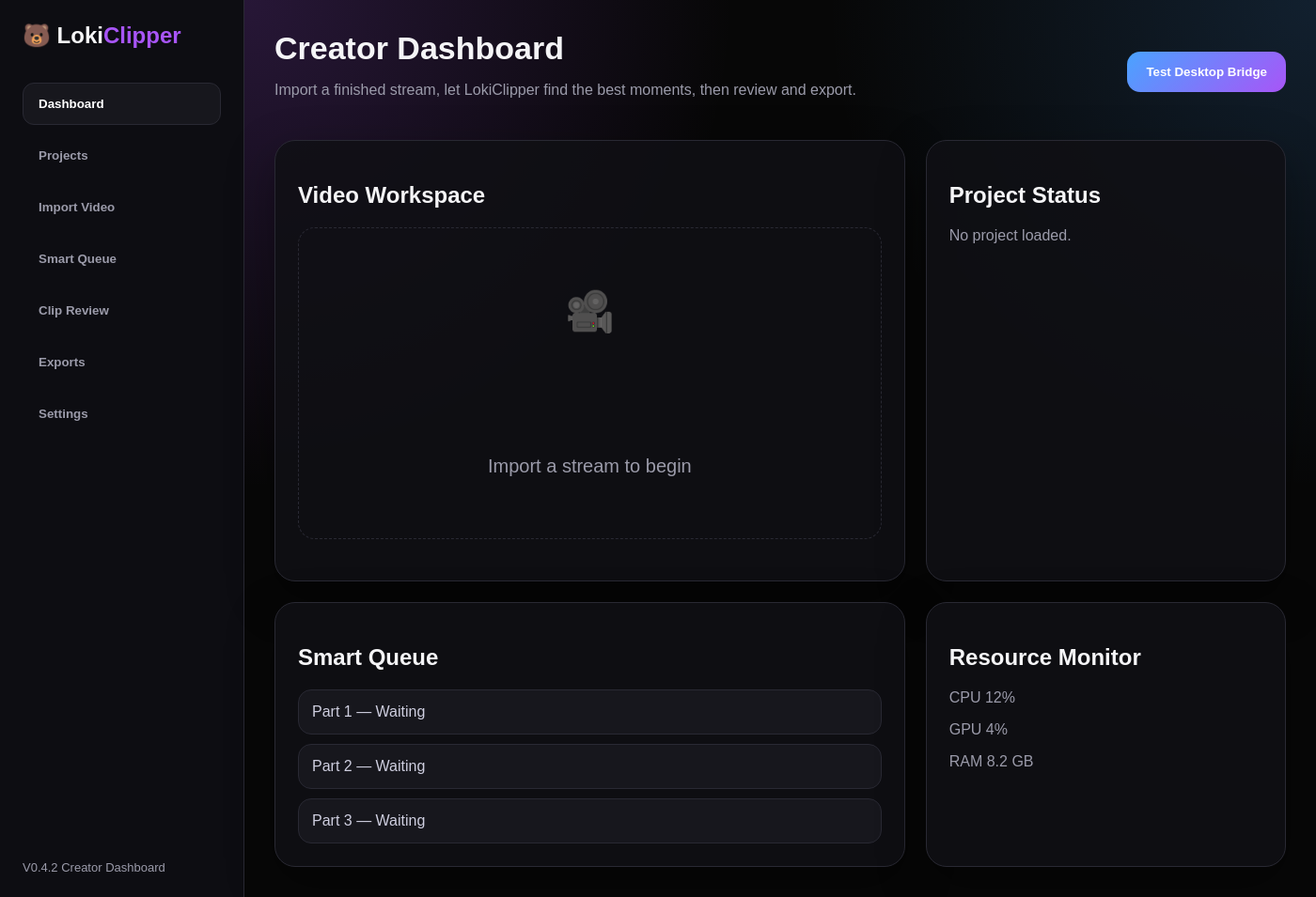
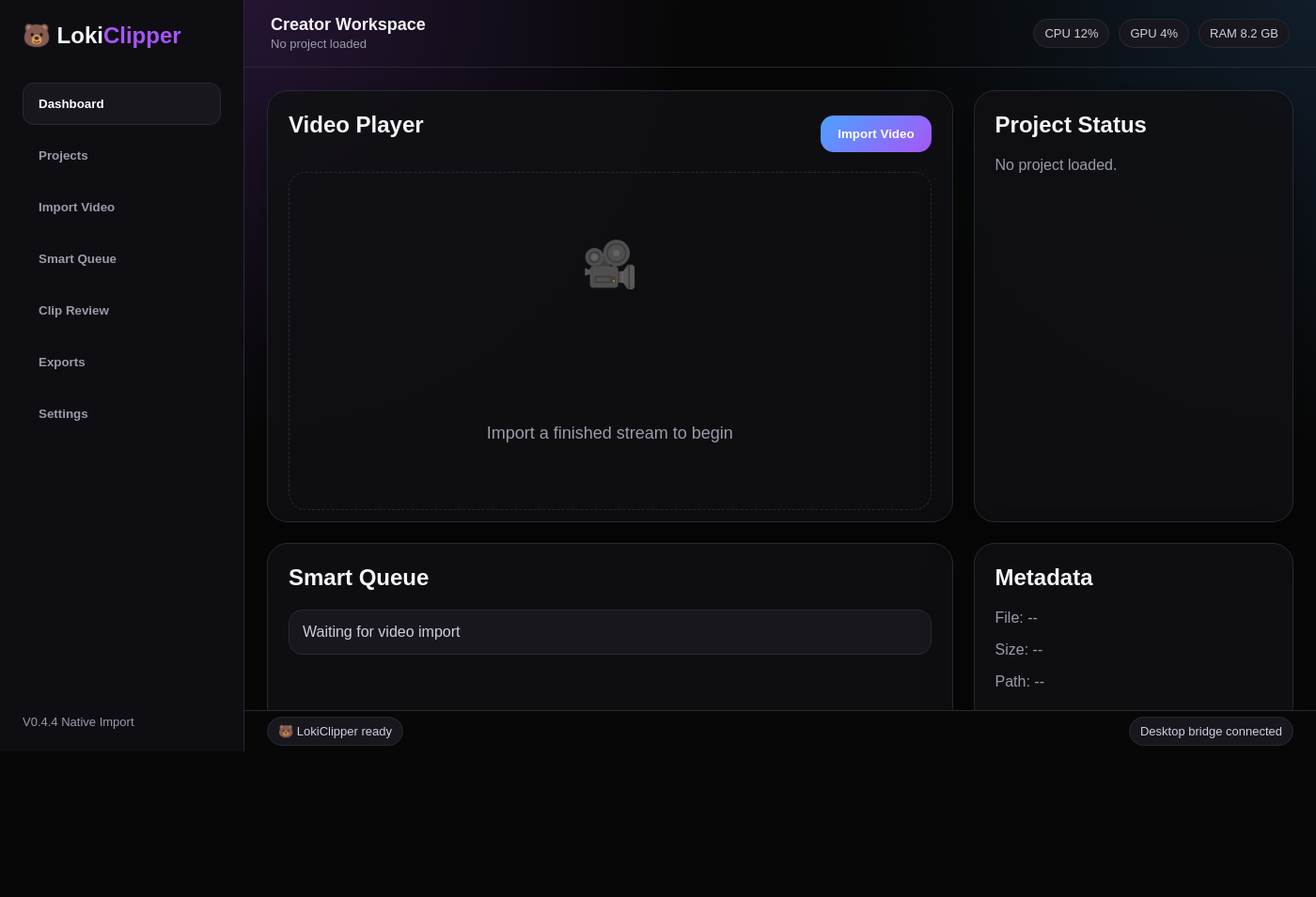
Before and after one commit to unbornfamas-blip/LokiClipper-software, an Electron app: page src/renderer/index.html in a window 1400 px wide. Shown: the whole page at 94% size. After the commit the page ends 800 px from the top, so only its background shows below. Drawn offline with Linux system fonts and the light colour scheme.

Commit message:
Add V0.4.4 Native Video Import

```diff
--- a/package.json
+++ b/package.json
@@ -1,6 +1,6 @@
 {
   "name": "lokiclipper",
-  "version": "0.4.1",
+  "version": "0.4.4",
   "description": "AI-powered desktop clipping software for streamers.",
   "main": "src/main/main.js",
   "scripts": {
--- a/src/preload/preload.js
+++ b/src/preload/preload.js
@@ -1,6 +1,7 @@
-const { contextBridge } = require("electron");
+const { contextBridge, ipcRenderer } = require("electron");
 
 contextBridge.exposeInMainWorld("lokiAPI", {
   appName: "LokiClipper",
-  version: "0.4.1"
+  version: "0.4.4",
+  selectVideo: () => ipcRenderer.invoke("video:select")
 });
--- a/src/renderer/css/styles.css
+++ b/src/renderer/css/styles.css
@@ -1,3 +1,7 @@
+* {
+  box-sizing: border-box;
+}
+
 body {
   margin: 0;
   background: #070707;
@@ -5,10 +9,10 @@ body {
   font-family: Arial, sans-serif;
 }
 
-.app {
+.app-shell {
   display: grid;
   grid-template-columns: 260px 1fr;
-  min-height: 100vh;
+  height: 100vh;
 }
 
 .sidebar {
@@ -19,22 +23,22 @@ body {
   flex-direction: column;
 }
 
-.logo {
+.brand {
   font-size: 24px;
-  font-weight: bold;
+  font-weight: 800;
   margin-bottom: 36px;
 }
 
-.logo span {
+.brand span {
   color: #a855f7;
 }
 
-nav {
+.nav {
   display: grid;
   gap: 10px;
 }
 
-nav button {
+.nav button {
   text-align: left;
   border: 1px solid transparent;
   background: transparent;
@@ -44,38 +48,93 @@ nav button {
   cursor: pointer;
 }
 
-nav button.active,
-nav button:hover {
+.nav button.active,
+.nav button:hover {
   background: #17171d;
   border-color: #292933;
   color: white;
 }
 
-.version {
+.sidebar-footer {
   margin-top: auto;
   color: #9b9baa;
   font-size: 13px;
 }
 
-.main {
-  padding: 32px;
+.workspace {
+  display: grid;
+  grid-template-rows: auto 1fr auto;
   background:
-    radial-gradient(circle at top left, rgba(168, 85, 247, 0.2), transparent 35%),
-    radial-gradient(circle at top right, rgba(74, 163, 255, 0.16), transparent 35%),
+    radial-gradient(circle at top left, rgba(168, 85, 247, 0.18), transparent 34%),
+    radial-gradient(circle at top right, rgba(74, 163, 255, 0.14), transparent 34%),
     #070707;
+  overflow: hidden;
 }
 
-.topbar {
+.titlebar {
+  height: 72px;
+  border-bottom: 1px solid #292933;
+  padding: 0 28px;
+  display: flex;
+  align-items: center;
+  justify-content: space-between;
+}
+
+.titlebar strong {
+  display: block;
+  font-size: 18px;
+}
+
+.titlebar span {
+  color: #9b9baa;
+  font-size: 13px;
+}
+
+.system-stats {
+  display: flex;
+  gap: 10px;
+}
+
+.system-stats span,
+.statusbar span {
+  background: #17171d;
+  border: 1px solid #292933;
+  color: #cfcfe0;
+  border-radius: 999px;
+  padding: 7px 11px;
+  font-size: 13px;
+}
+
+.workspace-grid {
+  padding: 24px;
+  display: grid;
+  grid-template-columns: 1.5fr 0.7fr;
+  grid-template-rows: 1fr auto;
+  gap: 22px;
+  overflow: auto;
+}
+
+.panel {
+  background: rgba(16, 16, 20, 0.88);
+  border: 1px solid #292933;
+  border-radius: 22px;
+  padding: 22px;
+  box-shadow: 0 18px 50px rgba(0, 0, 0, 0.35);
+}
+
+.video-panel {
+  min-height: 460px;
+}
+
+.panel-header {
   display: flex;
   justify-content: space-between;
+  gap: 16px;
   align-items: center;
-  margin-bottom: 28px;
-  gap: 24px;
 }
 
-h1 {
-  margin: 0;
-  font-size: 34px;
+h2 {
+  margin-top: 0;
 }
 
 p {
@@ -85,43 +144,31 @@ p {
 button {
   border: 0;
   border-radius: 14px;
-  padding: 14px 20px;
+  padding: 12px 18px;
   color: white;
   font-weight: bold;
   background: linear-gradient(135deg, #4aa3ff, #a855f7);
   cursor: pointer;
 }
 
-.dashboard-grid {
-  display: grid;
-  grid-template-columns: 1.4fr 0.8fr;
-  gap: 22px;
-}
-
-.card {
-  background: rgba(16, 16, 20, 0.86);
-  border: 1px solid #292933;
-  border-radius: 22px;
-  padding: 24px;
-  box-shadow: 0 18px 50px rgba(0, 0, 0, 0.35);
-}
-
-.video-card {
-  min-height: 420px;
-}
-
 .video-placeholder {
-  height: 330px;
+  height: 360px;
   display: grid;
   place-items: center;
+  text-align: center;
   border: 1px dashed #292933;
   border-radius: 18px;
   color: #9b9baa;
-  font-size: 42px;
+  margin-top: 16px;
+}
+
+.video-placeholder div {
+  font-size: 48px;
 }
 
 .video-placeholder span {
-  font-size: 20px;
+  display: block;
+  font-size: 18px;
 }
 
 .queue-item {
@@ -132,3 +179,12 @@ button {
   border-radius: 14px;
   color: #cfcfe0;
 }
+
+.statusbar {
+  height: 44px;
+  border-top: 1px solid #292933;
+  padding: 0 24px;
+  display: flex;
+  align-items: center;
+  justify-content: space-between;
+}
--- a/src/renderer/index.html
+++ b/src/renderer/index.html
@@ -6,60 +6,72 @@
   <link rel="stylesheet" href="./css/styles.css" />
 </head>
 <body>
-  <div class="app">
+  <div class="app-shell">
     <aside class="sidebar">
-      <div class="logo">🐻 Loki<span>Clipper</span></div>
+      <div class="brand">🐻 Loki<span>Clipper</span></div>
 
-      <nav>
+      <nav class="nav">
         <button class="active">Dashboard</button>
         <button>Projects</button>
-        <button>Import Video</button>
+        <button id="importNavBtn">Import Video</button>
         <button>Smart Queue</button>
         <button>Clip Review</button>
         <button>Exports</button>
         <button>Settings</button>
       </nav>
 
-      <div class="version">V0.4.2 Creator Dashboard</div>
+      <div class="sidebar-footer">V0.4.4 Native Import</div>
     </aside>
 
-    <main class="main">
-      <header class="topbar">
+    <main class="workspace">
+      <header class="titlebar">
         <div>
-          <h1>Creator Dashboard</h1>
-          <p>Import a finished stream, let LokiClipper find the best moments, then review and export.</p>
+          <strong>Creator Workspace</strong>
+          <span id="projectTitle">No project loaded</span>
         </div>
-        <button id="testBtn">Test Desktop Bridge</button>
+
+        <div class="system-stats">
+          <span>CPU 12%</span>
+          <span>GPU 4%</span>
+          <span>RAM 8.2 GB</span>
+        </div>
       </header>
 
-      <section class="dashboard-grid">
-        <section class="card video-card">
-          <h2>Video Workspace</h2>
-          <div class="video-placeholder">
-            🎥
-            <span>Import a stream to begin</span>
+      <section class="workspace-grid">
+        <section class="panel video-panel">
+          <div class="panel-header">
+            <h2>Video Player</h2>
+            <button id="importBtn">Import Video</button>
+          </div>
+
+          <div class="video-placeholder" id="videoPlaceholder">
+            <div>🎥</div>
+            <span>Import a finished stream to begin</span>
           </div>
         </section>
 
-        <section class="card">
+        <section class="panel">
           <h2>Project Status</h2>
           <p id="result">No project loaded.</p>
         </section>
 
-        <section class="card">
+        <section class="panel queue-panel">
           <h2>Smart Queue</h2>
-          <div class="queue-item">Part 1 — Waiting</div>
-          <div class="queue-item">Part 2 — Waiting</div>
-          <div class="queue-item">Part 3 — Waiting</div>
+          <div class="queue-item">Waiting for video import</div>
         </section>
 
-        <section class="card">
-          <h2>Resource Monitor</h2>
-          <p>CPU 12%</p>
-          <p>GPU 4%</p>
-          <p>RAM 8.2 GB</p>
+        <section class="panel">
+          <h2>Metadata</h2>
+          <p id="fileName">File: --</p>
+          <p id="fileSize">Size: --</p>
+          <p id="filePath">Path: --</p>
         </section>
       </section>
+
+      <footer class="statusbar">
+        <span id="statusLeft">🐻 LokiClipper ready</span>
+        <span>Desktop bridge connected</span>
+      </footer>
     </main>
   </div>
 
--- a/src/renderer/js/app.js
+++ b/src/renderer/js/app.js
@@ -1,6 +1,50 @@
-const button = document.getElementById("testBtn");
+const importBtn = document.getElementById("importBtn");
+const importNavBtn = document.getElementById("importNavBtn");
+
 const result = document.getElementById("result");
+const projectTitle = document.getElementById("projectTitle");
+const videoPlaceholder = document.getElementById("videoPlaceholder");
 
-button.addEventListener("click", () => {
-  result.textContent = `${window.lokiAPI.appName} ${window.lokiAPI.version} bridge is working 🐻`;
-});
+const fileName = document.getElementById("fileName");
+const fileSize = document.getElementById("fileSize");
+const filePath = document.getElementById("filePath");
+const statusLeft = document.getElementById("statusLeft");
+
+function formatBytes(bytes) {
+  const units = ["B", "KB", "MB", "GB", "TB"];
+  let value = bytes;
+  let unit = 0;
+
+  while (value >= 1024 && unit < units.length - 1) {
+    value /= 1024;
+    unit++;
+  }
+
+  return `${value.toFixed(value >= 10 ? 1 : 2)} ${units[unit]}`;
+}
+
+async function importVideo() {
+  const video = await window.lokiAPI.selectVideo();
+
+  if (!video) {
+    statusLeft.textContent = "🐻 Import cancelled";
+    return;
+  }
+
+  projectTitle.textContent = video.name;
+  result.textContent = `${video.name} imported successfully.`;
+
+  fileName.textContent = `File: ${video.name}`;
+  fileSize.textContent = `Size: ${formatBytes(video.size)}`;
+  filePath.textContent = `Path: ${video.path}`;
+
+  videoPlaceholder.innerHTML = `
+    <div>🎥</div>
+    <span>${video.name}</span>
+  `;
+
+  statusLeft.textContent = "🐻 Video imported successfully";
+}
+
+importBtn.addEventListener("click", importVideo);
+importNavBtn.addEventListener("click", importVideo);
```
Also changed, not shown: src/main/main.js (+23 -1 lines).
